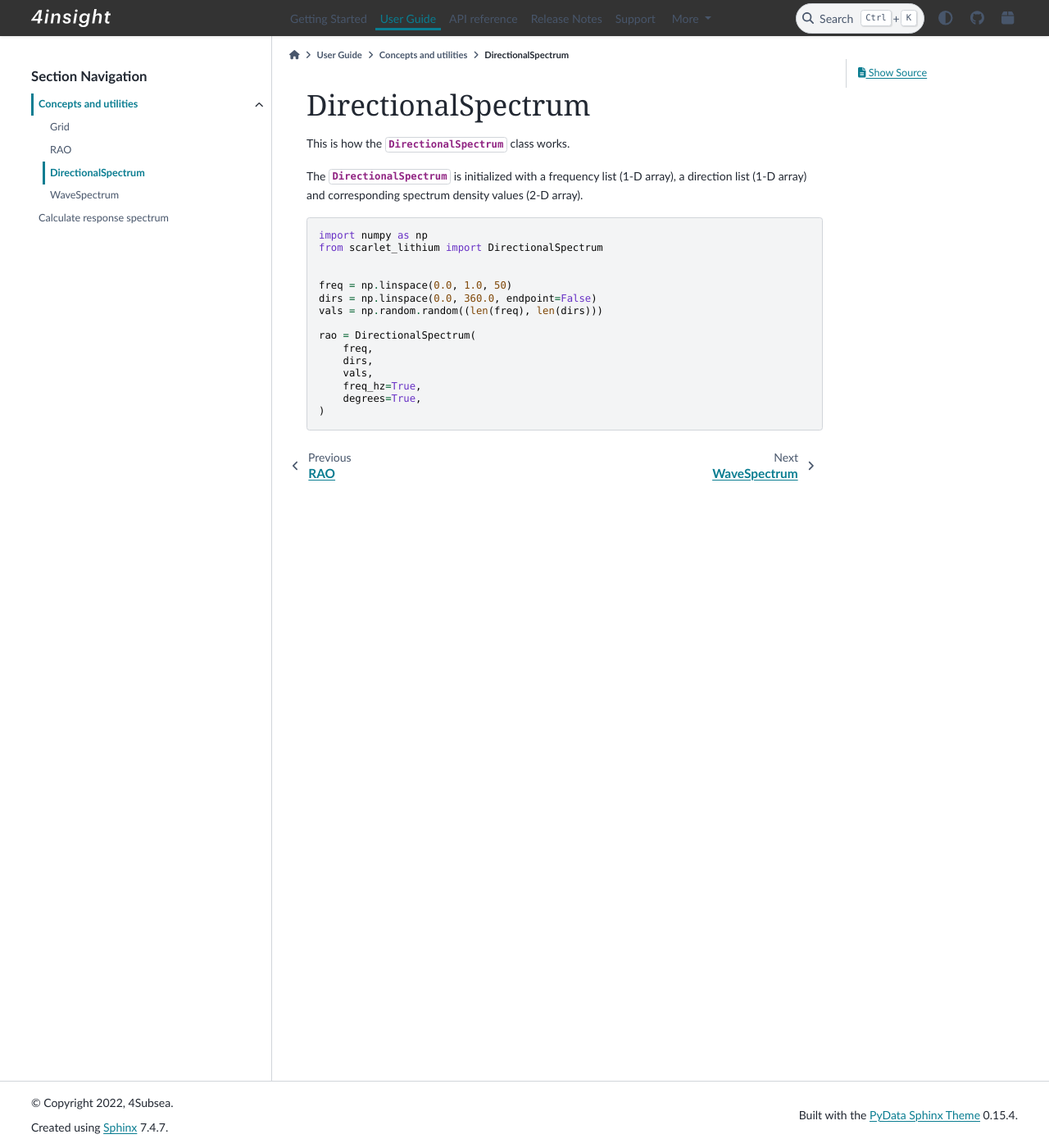
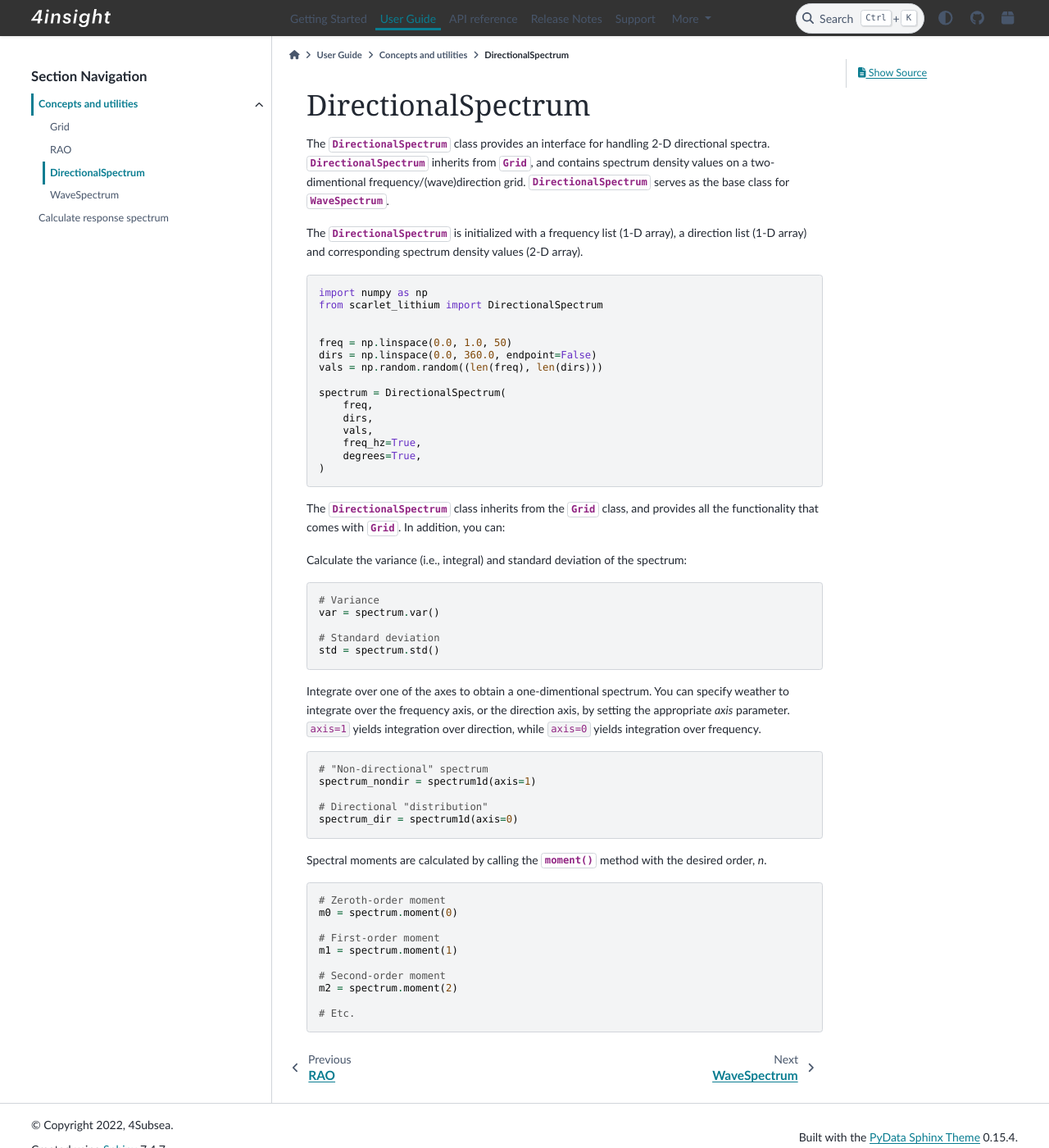
Before and after one commit to 4Subsea/waveresponse-python, a Sphinx documentation site: the page built from docs/user_guide/concepts_utils/directional_spectrum.rst, in a window 1280 px wide and 1400 px high. Shown: the whole window at 82% size. Built offline with Sphinx 7.4.7 and the PyData theme 0.15.4, drawn with Linux system fonts in a browser that asks for light colours.

Commit message:
docs DirectionalSpectrum

```diff
--- a/docs/user_guide/concepts_utils/directional_spectrum.rst
+++ b/docs/user_guide/concepts_utils/directional_spectrum.rst
@@ -1,6 +1,10 @@
 DirectionalSpectrum
 ===================
-This is how the :class:`~scarlet_lithium.DirectionalSpectrum` class works.
+The :class:`~scarlet_lithium.DirectionalSpectrum` class provides an interface for
+handling 2-D directional spectra. :class:`~scarlet_lithium.DirectionalSpectrum`
+inherits from :class:`~scarlet_lithium.Grid`, and contains spectrum density values
+on a two-dimentional frequency/(wave)direction grid. :class:`~scarlet_lithium.DirectionalSpectrum`
+serves as the base class for :class:`~scarlet_lithium.WaveSpectrum`.
 
 The :class:`~scarlet_lithium.DirectionalSpectrum` is initialized with a frequency
 list (1-D array), a direction list (1-D array) and corresponding spectrum density
@@ -16,10 +20,53 @@ values (2-D array).
     dirs = np.linspace(0.0, 360.0, endpoint=False)
     vals = np.random.random((len(freq), len(dirs)))
 
-    rao = DirectionalSpectrum(
+    spectrum = DirectionalSpectrum(
         freq,
         dirs,
         vals,
         freq_hz=True,
         degrees=True,
     )
+
+The :class:`~scarlet_lithium.DirectionalSpectrum` class inherits from the :class:`~scarlet_lithium.Grid`
+class, and provides all the functionality that comes with :class:`~scarlet_lithium.Grid`.
+In addition, you can:
+
+Calculate the variance (i.e., integral) and standard deviation of the spectrum:
+
+.. code-block:: python
+
+    # Variance
+    var = spectrum.var()
+
+    # Standard deviation
+    std = spectrum.std()
+
+Integrate over one of the axes to obtain a one-dimentional spectrum. You can specify
+weather to integrate over the frequency axis, or the direction axis, by setting the
+appropriate `axis` parameter. ``axis=1`` yields integration over direction, while
+``axis=0`` yields integration over frequency.
+
+.. code-block:: python
+
+    # "Non-directional" spectrum
+    spectrum_nondir = spectrum1d(axis=1)
+
+    # Directional "distribution"
+    spectrum_dir = spectrum1d(axis=0)
+
+Spectral moments are calculated by calling the :meth:`~scarlet_lithium.DirectionalSpectrum.moment`
+method with the desired order, `n`.
+
+.. code-block:: python
+
+    # Zeroth-order moment
+    m0 = spectrum.moment(0)
+
+    # First-order moment
+    m1 = spectrum.moment(1)
+
+    # Second-order moment
+    m2 = spectrum.moment(2)
+
+    # Etc.
```
